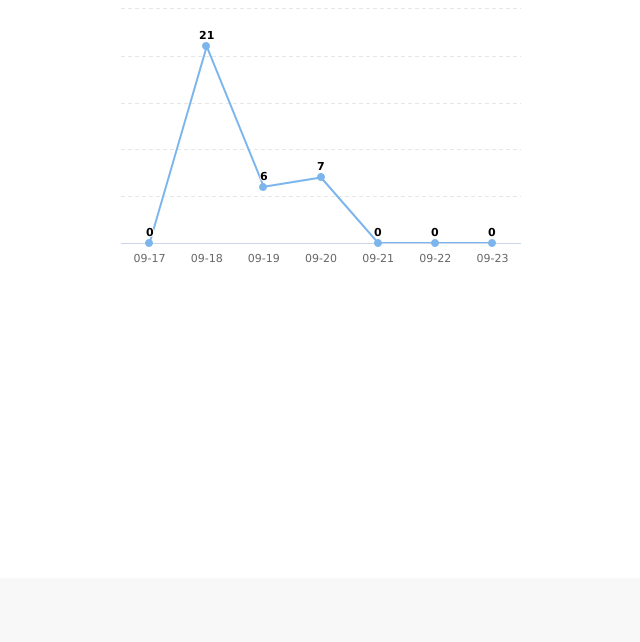
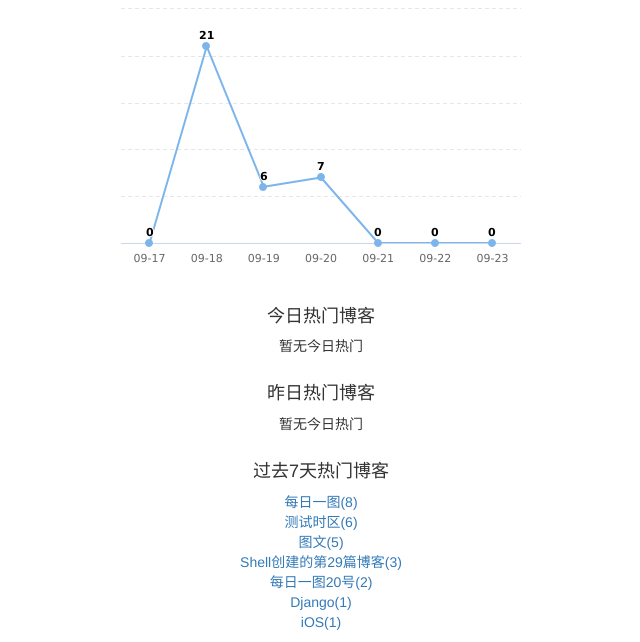
Before and after one commit to DeftMKJ/Blog_Templete, a Django app: page / in a window 1280 px wide. Shown: the part 222-864 px from the top of the page, without its empty margins (319-959 px from the left). Before the commit the page ends 485 px from the top, so only its background shows below. Run offline with Django 3.2, Linux system fonts and the light colour scheme; data comes from the database, SQL or seed files in the repository; both versions use the stored data as it was after the commit; some libraries are stand-ins or nearby versions.

Commit message:
1.ContentType正向关联和反向关联 2.cache table 记得先执行脚本创建 3.热门博客统计

```diff
--- a/mkjwebsite/blogs/models.py
+++ b/mkjwebsite/blogs/models.py
@@ -2,7 +2,8 @@ from django.db import models
 from django.contrib.auth.models import User
 from ckeditor_uploader.fields import RichTextUploadingField
 from django.contrib.contenttypes.models import ContentType
-from read_statistics.models import ReadNumExtension
+from read_statistics.models import ReadNumExtension, ReadNumDetail
+from django.contrib.contenttypes.fields import GenericRelation
 
 
 class BlogType(models.Model):
@@ -19,6 +20,7 @@ class Blog(models.Model,ReadNumExtension):
     author = models.ForeignKey(User, on_delete=models.DO_NOTHING)
     create_time = models.DateTimeField(auto_now_add=True)
     last_update_time = models.DateTimeField(auto_now=True)
+    readDetails = GenericRelation(ReadNumDetail)  # 反向关联获取
 
 
     def __str__(self):
--- a/mkjwebsite/mkjwebsite/views.py
+++ b/mkjwebsite/mkjwebsite/views.py
@@ -1,12 +1,44 @@
 from django.shortcuts import render, get_object_or_404
-from read_statistics.utils import get_seven_days_read_statistics
+from read_statistics.utils import get_seven_days_read_statistics, get_hot_today_read_statistics, \
+    get_hot_yestoday_read_statistics
 from blogs.models import Blog
 from django.contrib.contenttypes.models import ContentType
+import datetime
+from django.utils import timezone
+from django.db.models import Sum
+from django.core.cache import cache
+
+def get_seven_hots_read_statistics():
+    today = timezone.now().date()
+    seven_days = today - datetime.timedelta(days=7)
+    results = Blog.objects \
+        .filter(readDetails__read_date__lt=today, readDetails__read_date__gte=seven_days) \
+        .values('id', 'title') \
+        .annotate(read_num_sum=Sum('readDetails__read_num')) \
+        .order_by("-read_num_sum")
+    print('七天数据:%s' % results)
+    return results[:7]
+
 
 def home(request):
+    contentType = ContentType.objects.get_for_model(Blog)
     context = {}
-    dates, counts = get_seven_days_read_statistics(ContentType.objects.get_for_model(Blog))
+    dates, counts = get_seven_days_read_statistics(contentType)
+
+    hot_7_days_blogs = cache.get("hot_7_days_blogs")
+    if hot_7_days_blogs is None:
+        print("没有缓存")
+        hot_7_days_blogs = get_seven_hots_read_statistics()
+        cache.set('hot_7_days_blogs', hot_7_days_blogs, 3600)
+    else:
+        print('读取缓存')
+
+
+
     context['seven_read_counts'] = counts
     context['dates'] = dates
+    context['todays_hots'] = get_hot_today_read_statistics(contentType)
+    context['yesterday_hots'] = get_hot_yestoday_read_statistics(contentType)
+    context['seven_read_hots'] = hot_7_days_blogs
     print(context)
-    return render(request, 'home.html',context)
+    return render(request, 'home.html', context)
--- a/mkjwebsite/read_statistics/admin.py
+++ b/mkjwebsite/read_statistics/admin.py
@@ -5,9 +5,9 @@ from .models import ReadNum, ReadNumDetail
 
 @admin.register(ReadNum)
 class ReadNumAdmin(admin.ModelAdmin):
-    list_display = ('read_num','content_object')
+    list_display = ('pk','read_num','content_object')
 
 
 @admin.register(ReadNumDetail)
 class ReadNumDetailAdmin(admin.ModelAdmin):
-    list_display = ('read_date','read_num','content_object')
+    list_display = ('pk','read_date','read_num','content_object')
--- a/mkjwebsite/read_statistics/utils.py
+++ b/mkjwebsite/read_statistics/utils.py
@@ -30,6 +30,30 @@ def get_seven_days_read_statistics(contentType):
         deltaDate = today - datetime.timedelta(days=i)
         dates.append(deltaDate.strftime("%m-%d"))
         read_details = ReadNumDetail.objects.filter(content_type=contentType, read_date=deltaDate)
-        result =  read_details.aggregate(read_sum=Sum('read_num'))
+        result = read_details.aggregate(read_sum=Sum('read_num'))
         sevens_counts.append(result['read_sum'] or 0)
     return dates, sevens_counts
+
+
+def get_hot_today_read_statistics(contentType):
+    today = timezone.now().date()
+    results = ReadNumDetail.objects.filter(content_type=contentType, read_date=today).order_by('-read_num')
+    return results[:2]
+
+
+def get_hot_yestoday_read_statistics(contentType):
+    today = timezone.now().date()
+    yesterday = today - datetime.timedelta(days=1)
+    results = ReadNumDetail.objects.filter(content_type=contentType, read_date=yesterday).order_by('-read_num')
+    return results[:7]
+
+# 此方法由于分组统计后只剩下content_type object_id 和 read_num_sum 不好直接拿到title，因此需要反向关联  类似最正常的 object_set
+# def get_hot_7_read_statistics(contentType):
+#     today = timezone.now().date()
+#     seven_days = today - datetime.timedelta(days=7)
+#     results = ReadNumDetail.objects\
+#         .filter(content_type=contentType, read_date__lt=today, read_date__gte=seven_days)\
+#         .values('content_type', 'object_id')\
+#         .annotate(read_num_sum=Sum('read_num'))\
+#         .order_by('-read_num_sum')
+#     return results[:7]
--- a/mkjwebsite/static/home.css
+++ b/mkjwebsite/static/home.css
@@ -18,3 +18,8 @@ div#container{
     min-width: 20em;
     max-width: 30em;
 }
+
+.hot_blog{
+    text-align: center;
+    margin-top: 2em;
+}
--- a/mkjwebsite/templates/home.html
+++ b/mkjwebsite/templates/home.html
@@ -20,6 +20,39 @@
     <h1 class="content">欢迎来到宓珂璟的网站</h1>
     <!-- 图表容器 DOM -->
     <div id="container"></div>
+    <div class="hot_blog">
+        <h4>今日热门博客</h4>
+        <ul>
+            {% for read_detail in todays_hots %}
+                <li><a href="{% url 'blogs_module:blog_details' read_detail.object_id %}">{{ read_detail.content_object.title }}({{ read_detail.read_num }})</a></li>
+            {% empty %}
+                暂无今日热门
+            {% endfor %}
+
+        </ul>
+    </div>
+    <div class="hot_blog">
+        <h4>昨日热门博客</h4>
+        <ul>
+            {% for read_detail in yesterday_hots %}
+                <li><a href="{% url 'blogs_module:blog_details' read_detail.object_id %}">{{ read_detail.content_object.title }}({{ read_detail.read_num }})</a></li>
+            {% empty %}
+                暂无今日热门
+            {% endfor %}
+
+        </ul>
+    </div>
+    <div class="hot_blog">
+        <h4>过去7天热门博客</h4>
+        <ul>
+            {% for blog in seven_read_hots %}
+                <li><a href="{% url 'blogs_module:blog_details' blog.id %}">{{ blog.title }}({{ blog.read_num_sum }})</a></li>
+            {% empty %}
+                暂无今日热门
+            {% endfor %}
+
+        </ul>
+    </div>
     <script>
         // 图表配置
         var options = {
```
Also changed, not shown: mkjwebsite/mkjwebsite/settings.py (+7 -0 lines), mkjwebsite/db.sqlite3.
